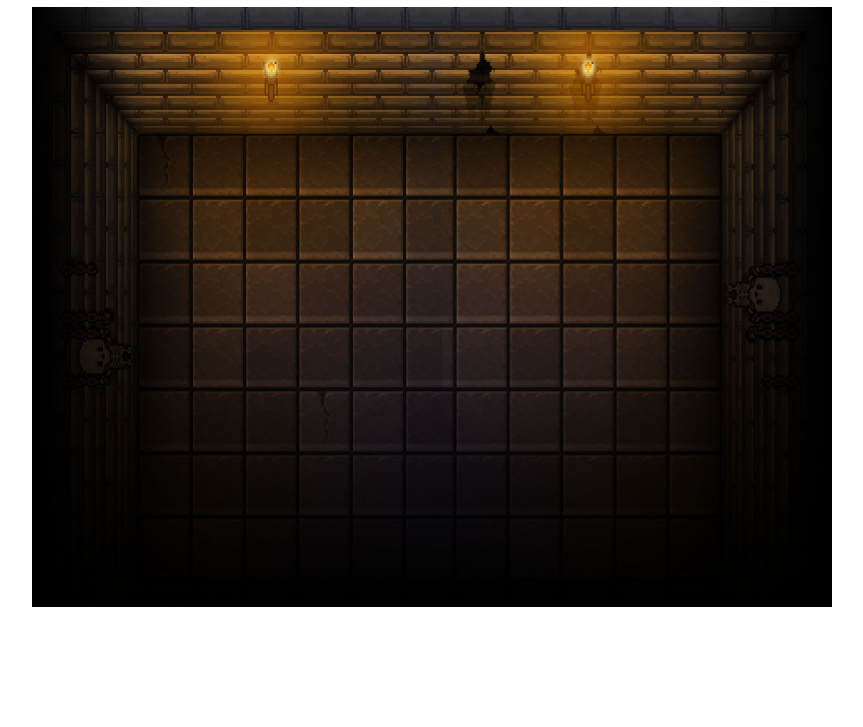
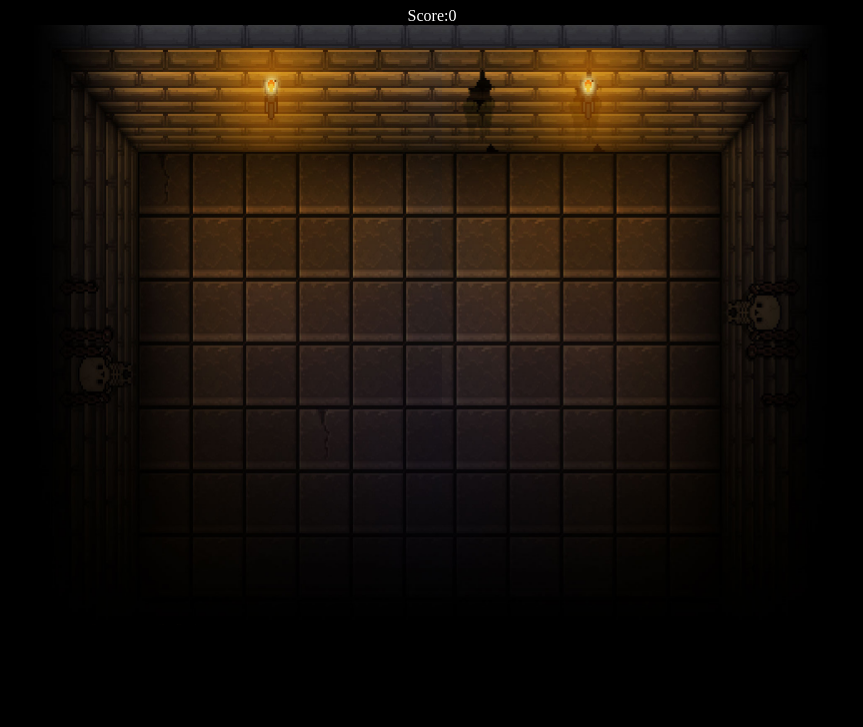
Before and after one commit to zhz364/DFO, a website with bundled scripts: page index.html in a window 1280 px wide. Shown: the part 73-800 px from the top of the page, without its empty margins (208-1071 px from the left). Built offline with nearby package versions, Linux system fonts and the light colour scheme; files whose address does not match are found by name.

Commit message:
Add score box

```diff
--- a/index.html
+++ b/index.html
@@ -15,6 +15,7 @@
 
     </head>
     <body>
+        <div><span>Score:</span><span id="score"></span></div>
         <canvas id="game" width="800" height="600"></canvas>
         <script src="./dist/main.js"></script>
     </body>
--- a/src/canvas.css
+++ b/src/canvas.css
@@ -3,9 +3,14 @@ body {
     display: flex;
     flex-direction: column;
     align-items: center;
+    background: black;
 }
 canvas {
     background: black;
     height:inherit;
     width: inherit;
 }
+
+h1, div{
+    color: white;
+}
--- a/src/index.js
+++ b/src/index.js
@@ -6,6 +6,7 @@ const canvas = document.getElementById('game');
 const ctx = canvas.getContext("2d");
 console.log(canvas.height);
 
+const scoreBox = document.getElementById("score")
 export default ctx;
 // ctx.beginPath();
 // ctx.arc(100, 75, 50, 0, 2 * Math.PI);
@@ -60,7 +61,7 @@ window.addEventListener('click', function(e){
         x: Math.cos(angle) * 3,
         y: Math.sin(angle) * 3
     }
-    shoots.push(new Shoot(player.x,player.y, velocity))
+    shoots.push(new Shoot(player.x +10,player.y+20, velocity))
 });
 
 let fpsInterval, startTime, now, then, elapsed;
@@ -74,6 +75,8 @@ function startAnimating(fps){
 }
 
 let animationId;
+let score = 0;
+scoreBox.innerHTML = score;
 function animate(){
     animationId = requestAnimationFrame(animate);
     // ctx.clearRect(0,0, canvas.clientWidth, canvas.height);
@@ -106,6 +109,8 @@ function animate(){
                     monsters.splice(idx1,1);
                     shoots.splice(idx2,1);
                 },0)
+                score +=100;
+                scoreBox.innerHTML = score;
            }
            if(shoot.x < 100 || shoot.y < 150 || shoot.x > 700 || shoot.y > 500){
                 setTimeout(()=>{
```
Also changed, not shown: dist/main.js.
